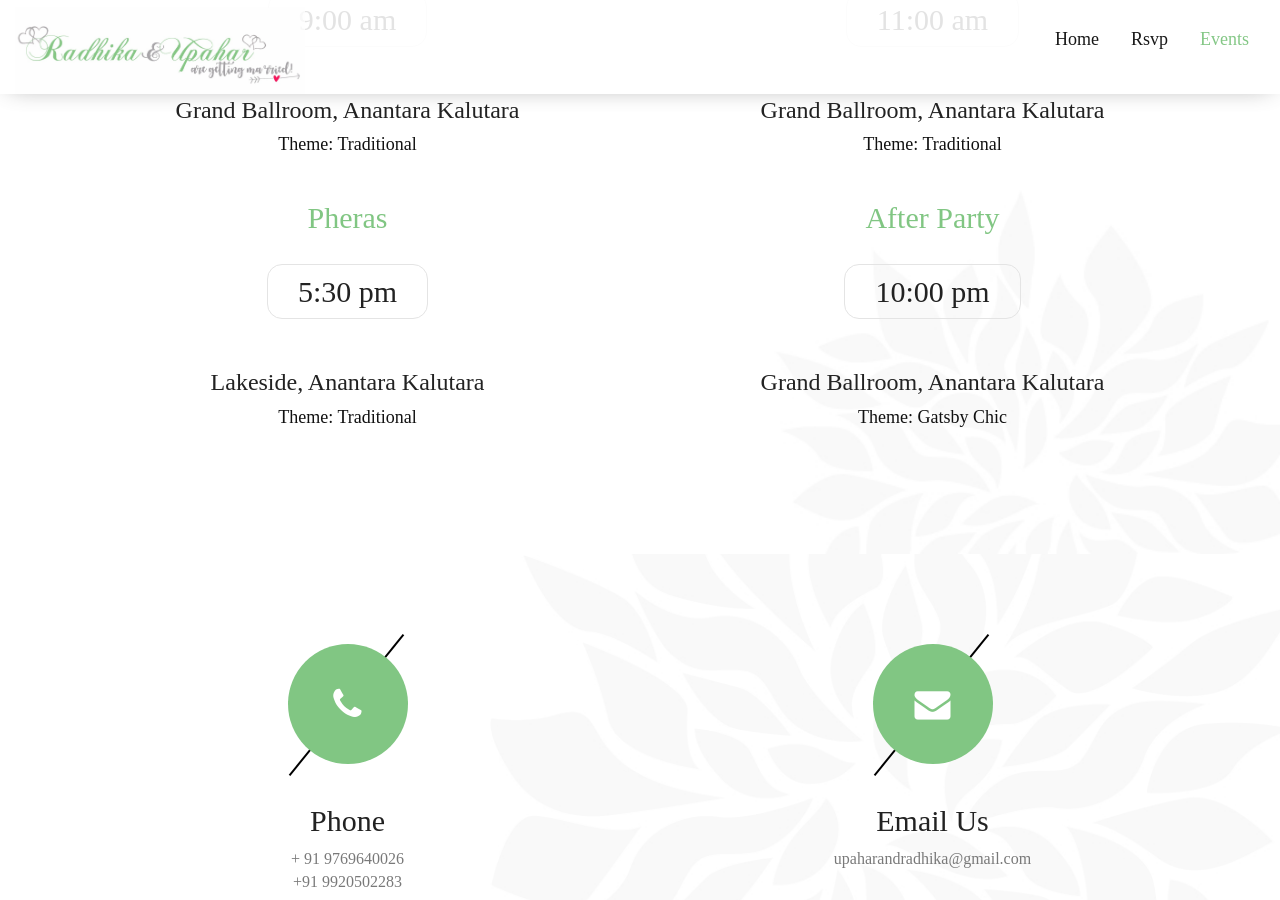
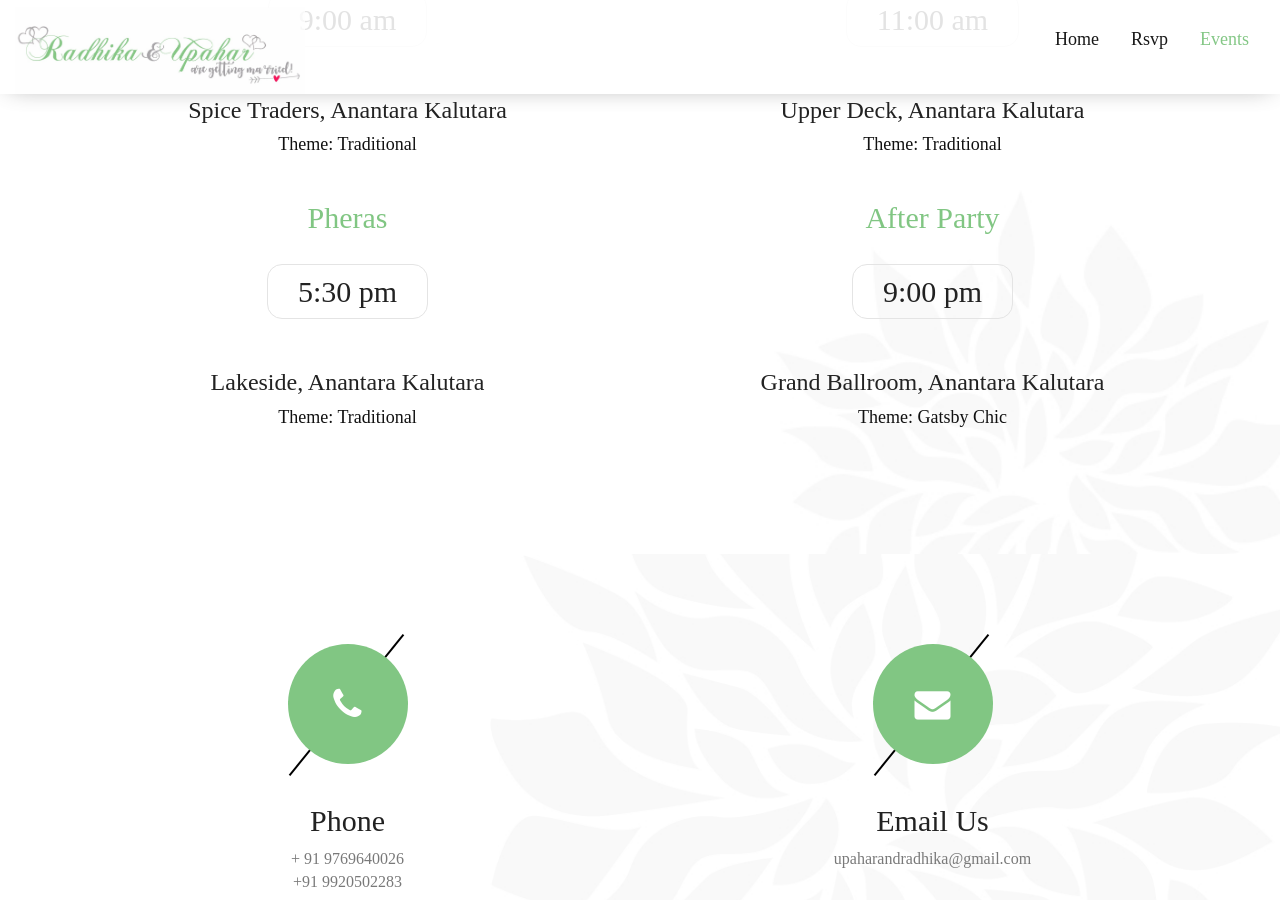
Before and after one commit to usood/wedding, a Jekyll site: the page built from index.html, in a window 1280 px wide and 900 px high, scrolled down 2602 px. Built offline with Jekyll 4.4.1, drawn with Linux system fonts in a browser that asks for light colours; some web fonts are replaced.

```diff
--- a/_includes/event.html
+++ b/_includes/event.html
@@ -37,7 +37,7 @@
 				<div class="wd_event_infobox">
 					<h2>Girl's Chooda</h2>
 					<h1>9:00 am</h1>
-					<h3>Grand Ballroom, Anantara Kalutara</h3>
+					<h3>Spice Traders, Anantara Kalutara</h3>
 					<span>Theme: Traditional</span>
 					<div class="clearfix"></div>
 				</div>
@@ -46,7 +46,7 @@
 				<div class="wd_event_infobox">
 					<h2>Boy's Haldi</h2>
 					<h1>11:00 am</h1>
-					<h3>Grand Ballroom, Anantara Kalutara</h3>
+					<h3>Upper Deck, Anantara Kalutara</h3>
 					<span>Theme: Traditional</span>
 					<div class="clearfix"></div>
 				</div>
@@ -64,7 +64,7 @@
 			<div class="col-lg-6 col-md-6 col-sm-12 col-xs-12">
 				<div class="wd_event_infobox">
 					<h2>After Party</h2>
-					<h1>10:00 pm</h1>
+					<h1>9:00 pm</h1>
 					<h3>Grand Ballroom, Anantara Kalutara</h3>
 					<span>Theme: Gatsby Chic</span>
 					<p></p>
```
